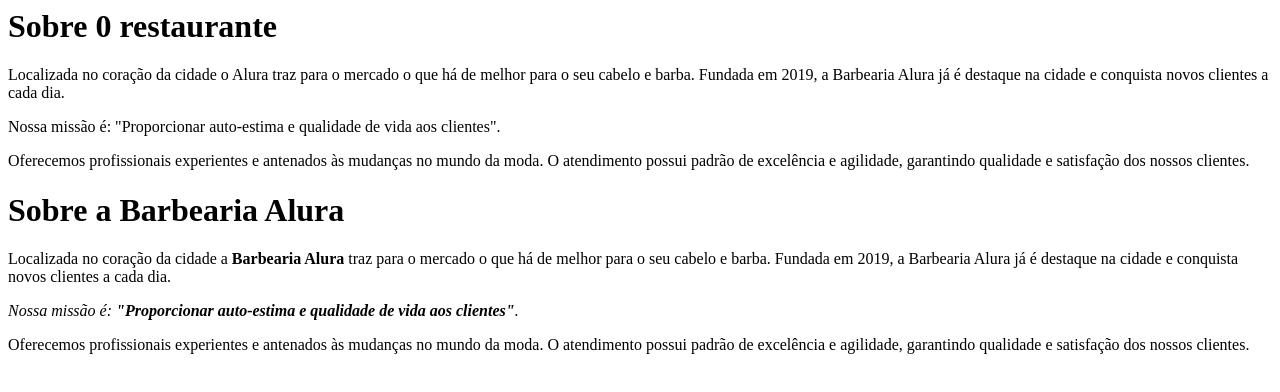
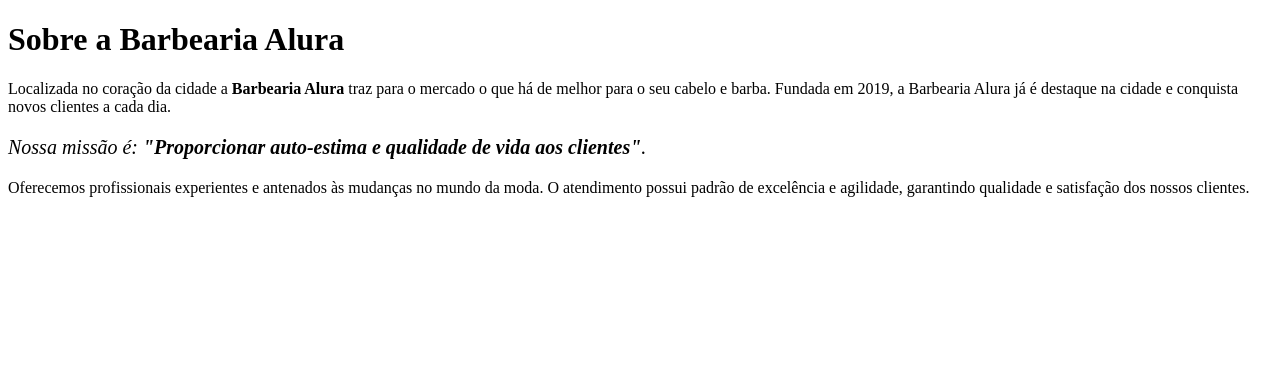
Before and after one commit to surui56/surui56, a plain HTML site: page index.html in a window 1280 px wide. Drawn offline with Linux system fonts and the light colour scheme.

Commit message:
Add files via upload

```diff
--- a/index.html
+++ b/index.html
@@ -1,17 +1,28 @@
-<h1>Sobre 0 restaurante </h1>
 
-<p>Localizada no coração da cidade o Alura traz para o mercado o que há de melhor para o seu cabelo e barba.
-Fundada em 2019, a Barbearia Alura já é destaque na cidade e conquista novos clientes a cada dia.</p>
+    <!DOCTYPE html>
+    <html lang="pt-br">
+        <head>
+            <meta charset="UTF-8">
+            <title>Barbearia Alura</title>
+        </head>
+        <body>
+        <h1 style="text-align: cente" >Sobre a Barbearia Alura</h1>
 
-<p>Nossa missão é: "Proporcionar auto-estima e qualidade de vida aos clientes".</p>
+            <p style="text-align: cente">Localizada no coração da cidade a <strong>Barbearia Alura</strong> traz para o mercado o que há de melhor para o seu cabelo e barba.
+            Fundada em 2019, a Barbearia Alura já é destaque na cidade e conquista novos clientes a cada dia.</p>
 
-<p>Oferecemos profissionais experientes e antenados às mudanças no mundo da moda.
-O atendimento possui padrão de excelência e agilidade, garantindo qualidade e satisfação dos nossos clientes.</p><h1>Sobre a Barbearia Alura</h1>
+            <p style="font-size: 20px"><em>Nossa missão é: <strong>"Proporcionar auto-estima e qualidade de vida aos clientes"</strong>.</em></p>
 
-<p>Localizada no coração da cidade a <strong>Barbearia Alura</strong> traz para o mercado o que há de melhor para o seu cabelo e barba.
-Fundada em 2019, a Barbearia Alura já é destaque na cidade e conquista novos clientes a cada dia.</p>
+            <p style="text-align: cente">Oferecemos profissionais experientes e antenados às mudanças no mundo da moda.
+            O atendimento possui padrão de excelência e agilidade, garantindo qualidade e satisfação dos nossos clientes.</p>
+        </body>
+    </html> <link rel="stylesheet" href="style.css">
+    <!DOCTYPE html>
+<html lang="pt-br">
+<head>
 
-<p><em>Nossa missão é: <strong>"Proporcionar auto-estima e qualidade de vida aos clientes"</strong>.</em></p>
+</head>
+<body>
 
-<p>Oferecemos profissionais experientes e antenados às mudanças no mundo da moda.
-O atendimento possui padrão de excelência e agilidade, garantindo qualidade e satisfação dos nossos clientes.</p>
+</body>
+</html>
```
